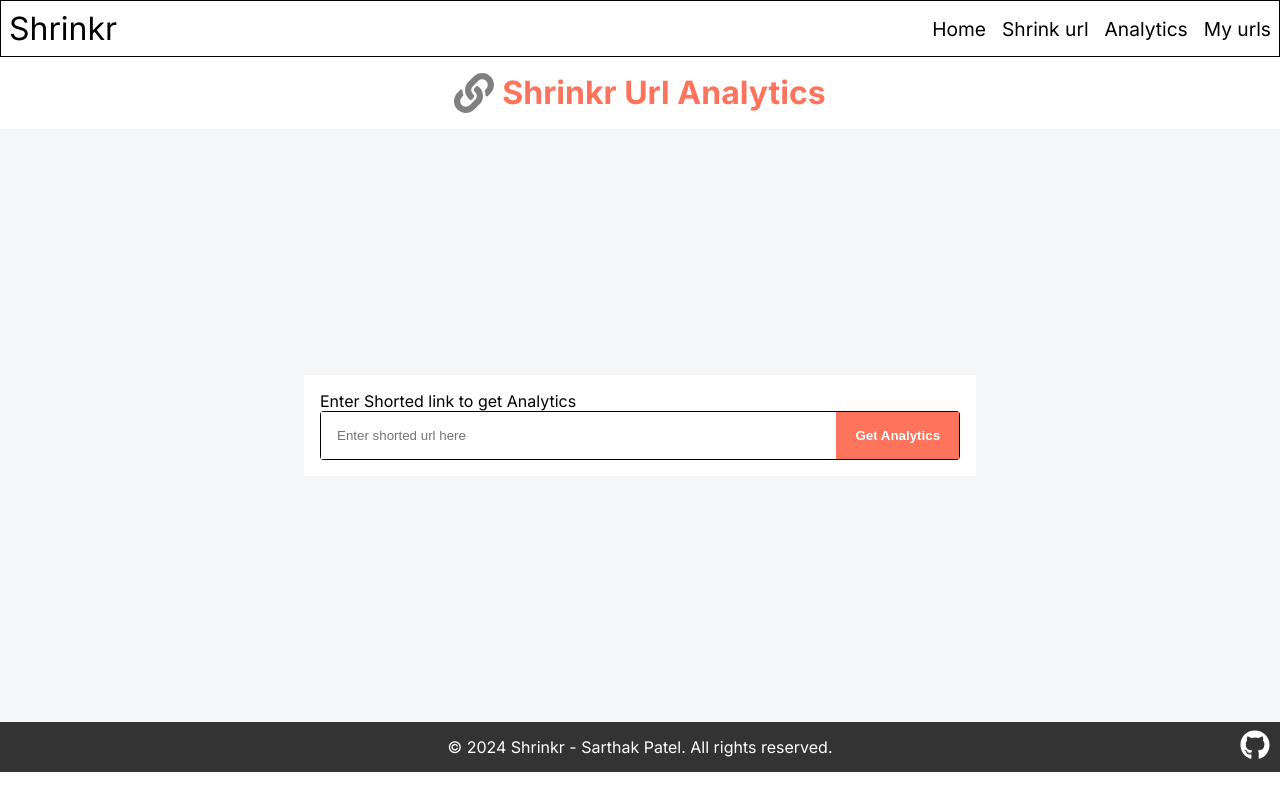
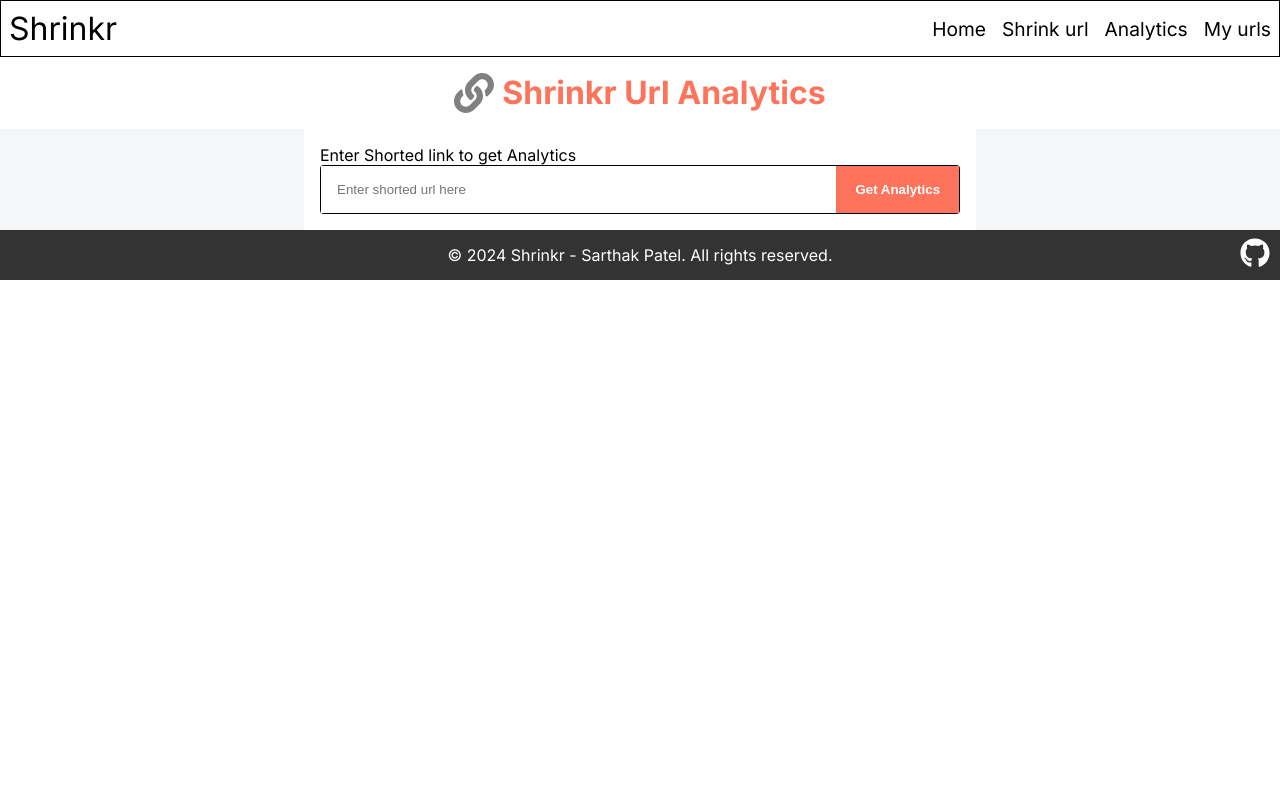
Before and after one commit to Community-Programmer/Shrinkr, a Next.js app: page /analytics in a window 1280 px wide. Built offline with nearby package versions, Linux system fonts and the light colour scheme.

Commit message:
changed some styles

```diff
--- a/src/app/globals.scss
+++ b/src/app/globals.scss
@@ -25,7 +25,6 @@
     justify-content: center;
     align-items: center;
     background-color: #F5F6F7;
-    height: 74.1vh;
 }
 
 
@@ -125,7 +124,6 @@
     width: 50%;
     margin: auto;
     height: 300px;
-    // border: 1px solid;
     box-shadow: 0.1rem 0.1rem rgb(179, 176, 176),-0.1rem -0.1rem rgb(179, 176, 176);
 
 
@@ -148,5 +146,7 @@
 
     a{
         color: blue;
+        word-wrap: break-word;
     }
+
 }
```
